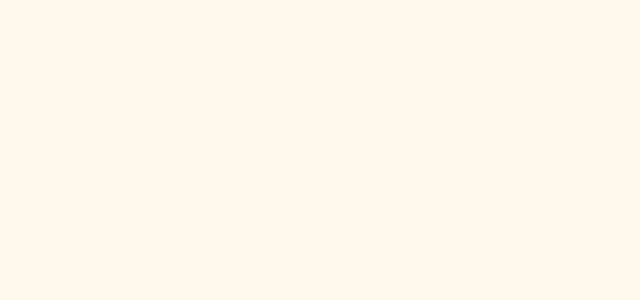
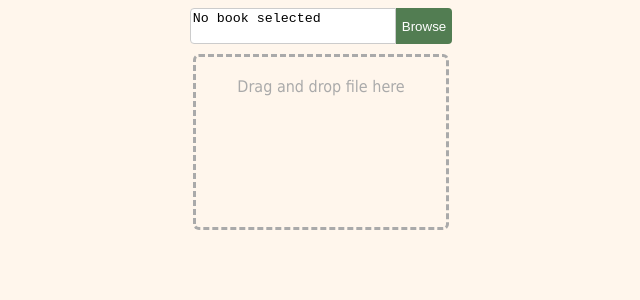
Before and after one commit to FabianKjellberg/book_to_music, a React (Vite) app: page /googletest in a window 1280 px wide. Before the commit this address had no page. Shown: the top 300 px of the page, without its empty margins (319-959 px from the left). Built offline with nearby package versions, Linux system fonts and the light colour scheme; a web font is replaced by a local one.

Commit message:
added file uploader & .epub reader

```diff
--- a/src/App.jsx
+++ b/src/App.jsx
@@ -1,13 +1,15 @@
 import { Route, Routes } from 'react-router-dom';
 import StartPage from './startpage';
 import MixBook from './mixbook';
+import GoogleTest from './googleTest';
 
 function App() {
     return (
         <>
             <Routes className="App">
                 <Route path="/" element={<StartPage />} />
-                <Route path="mixbook" element={<MixBook />} />
+                <Route path="/mixbook" element={<MixBook />} />
+                <Route path="/googletest" element={<GoogleTest />} />
             </Routes>
         </>
     );
--- /dev/null
+++ b/src/bookViewer.jsx
@@ -0,0 +1,52 @@
+import './bookViewer.css'
+import React, { useEffect, useState, useRef } from "react";
+import ePub from 'epubjs';
+
+export default function BookViewer(props) {
+
+    const viewerRef = useRef(null);
+    const [currentPage, setCurrentPage] = useState(1);
+
+
+    useEffect(() => {
+        if(props.book) {
+            const rendition = props.book.renderTo(viewerRef.current, {width: 600, height: 800});
+
+            rendition.display();
+
+            return () => {
+                if (props.book) {
+                    props.book.destroy();
+                }
+            };
+        }
+    }, [props.book]); //
+
+
+    const goToPreviousPage = () => {
+        const rendition = props.book.rendition;
+        rendition.prev();
+    };
+
+    const goToNextPage = () => {
+        const rendition = props.book.rendition;
+        rendition.next();
+    };
+
+    const getTextForCurrentPage = async () => {
+        const rendition = props.book.rendeition;
+        console.log(rendition.getContents())
+    };
+
+    return (
+        <>
+            {props.book &&
+            <div>
+                <div ref={viewerRef}></div>
+                <button onClick={() => goToPreviousPage()}>Go to previous page</button>
+                <button onClick={() => goToNextPage()}>Go to next page</button>
+                <button onClick={() => getTextForCurrentPage()}>get text from this page</button>
+            </div>}
+        </>
+    );
+}
--- /dev/null
+++ b/src/googleTest.jsx
@@ -0,0 +1,42 @@
+import React, { useEffect, useState } from "react";
+import GoogleUtility from './googleUtility.jsx'
+import UploadBookComponent from './uploadBookComponent.jsx'
+import BookViewer from './bookViewer.jsx'
+
+const GoogleTest = () => {
+
+    const [book, setBook] = useState(null);
+
+    const testText = '“day\n' +
+        'of this beloved friend that Emma first sat in mournful thought of\n' +
+        'any continuance. The wedding over, and the bride-people gone, her\n' +
+        'father and herself were left to dine together, with no prospect of\n' +
+        'a third to cheer a long evening. Her father composed himself to\n' +
+        'sleep after dinner, as usual, and she had then only to sit and\n' +
+        'think of what she had lost.\n' +
+        'The event had every promise of happiness for her friend. Mr.\n' +
+        'Weston was a man of unexceptionable character, easy fortune,\n' +
+        'suitable age, and pleasant manners; and there was some satisfaction\n' +
+        'in considering with what self-denying, generous friendship she had\n' +
+        'always wished and promoted the match; but it was a black morning\'s\n' +
+        'work for her. The want of Miss Taylor would be felt every hour of\n' +
+        'every day. She recalled her past kindness—the kindness, the\n' +
+        'affection of sixteen years—how she had taught and how she had\n' +
+        'played with her from five years old—how she had devoted all her\n' +
+        'powers to attach and amuse her in health—and how nursed her through\n' +
+        'the various illnesses of childhood. A large debt of gratitude was\n' +
+        'owing”\n';
+
+
+    return(
+        <>
+            <UploadBookComponent
+                book={book}
+                setBook={setBook}
+            />
+            <BookViewer book={book}/>
+        </>
+    )
+
+}
+export default GoogleTest;
--- /dev/null
+++ b/src/googleUtility.jsx
@@ -0,0 +1,33 @@
+class GoogleUtility {
+
+    static async getSentiment(text) {
+        const apiKey = 'AIzaSyCJKnk4DTZU_qdOu6tNbn-CLCslw7JFc3c';
+        const url = `https://language.googleapis.com/v2/documents:analyzeSentiment?key=${apiKey}`;
+
+
+        try {
+            const response = await fetch(url, {
+                method: 'POST',
+                headers: {
+                    'Content-Type': 'application/json',
+                },
+                body: JSON.stringify({
+                    document: {
+                        content: text,
+                        type: 'PLAIN_TEXT',
+                    },
+                }),
+            });
+
+            const data = await response.json();
+
+            console.log('Sentiment Analysis Result:', data);
+            return data;
+        } catch (error) {
+            console.error('Error in API request:', error);
+            throw error; // Rethrow the error to be caught by the caller if needed
+        }
+    }
+}
+
+export default GoogleUtility;
--- /dev/null
+++ b/src/uploadBookComponent.css
@@ -0,0 +1,52 @@
+.uploadBookComponent {
+    display: flex;
+    flex-direction: column;
+    align-items: center;
+
+}
+
+.buttonAndTextBox {
+    display: flex;
+    align-items: center;
+    margin-bottom: 10px;
+
+}
+
+.selectedBook {
+    width: 200px;
+    height: 30px; /* Adjusted height to match the button */
+    border: 1px solid #ccc;
+    border-radius: 0; /* Removed border-radius */
+    resize: none;
+    border-bottom-left-radius: 4px;
+    border-top-left-radius: 4px;
+}
+
+.browseButton {
+    background-color: #527d52;
+    color: white;
+    border: none;
+    border-top-right-radius: 4px;
+    border-bottom-right-radius: 4px;
+    cursor: pointer;
+    height: 36px;
+}
+
+.dragAndDrop {
+    border: 3px dashed #aaa;
+    border-radius: 6px;
+    text-align: center;
+    text-align-all: center;
+    width: 250px;
+    height: 150px;
+    cursor: pointer;
+    font-family: "tahoma";
+    color: #aaa;
+    padding-top: 20px;
+}
+
+/* Optional: Style the drag-and-drop area when files are being dragged over */
+.dragAndDrop.dragging {
+    background-color: #f0f8ff;
+    border-color: #4682b4;
+}
--- /dev/null
+++ b/src/uploadBookComponent.jsx
@@ -0,0 +1,83 @@
+import './uploadBookComponent.css'
+import React, { useEffect, useState, useRef } from "react";
+import ePub from 'epubjs';
+
+export default function UploadBookComponent(props) {
+    //const [book, setBook] = useState(null);
+    const [bookString, setBookString] = useState("No book selected");
+    const [coverUrl, setCoverUrl] = useState(null);
+    const fileInputRef = useRef(null);
+
+    useEffect(() => {
+        if (props.book != null) {
+            props.book.loaded.metadata.then((metadata) => {
+                setBookString(metadata.title + ", " + metadata.creator);
+            });
+        }
+    }, [props.book]);
+
+    const handleFileSelect = () => {
+        fileInputRef.current.click();
+    };
+
+    const handleFileChange = (event) => {
+        const selectedFile = event.target.files[0];
+
+        if (selectedFile) {
+            processFile(selectedFile);
+        }
+    };
+
+    const handleDrop = (event) => {
+        event.preventDefault();
+        const droppedFile = event.dataTransfer.files[0];
+
+        if (droppedFile) {
+            processFile(droppedFile);
+        }
+    };
+
+    const processFile = (file) => {
+        const reader = new FileReader();
+        reader.onload = (e) => {
+            const fileContents = e.target.result;
+            const newBook = ePub(fileContents);
+
+            props.setBook(newBook);
+        };
+
+        reader.readAsArrayBuffer(file);
+    };
+
+    const handleDragOver = (event) => {
+        event.preventDefault();
+    };
+
+    return (
+        <>
+            <div
+                className="uploadBookComponent"
+                onDrop={handleDrop}
+                onDragOver={handleDragOver}
+            >
+                <div className="buttonAndTextBox">
+                    <textarea className="selectedBook" value={bookString}></textarea>
+                    <button className="browseButton" onClick={handleFileSelect}>
+                        Browse
+                    </button>
+                    <input
+                        type="file"
+                        ref={fileInputRef}
+                        style={{ display: 'none' }}
+                        onChange={handleFileChange}
+                        accept={'.epub'}
+                    />
+                </div>
+                <div className="dragAndDrop">Drag and drop file here</div>
+                {coverUrl && (
+                    <img src={coverUrl} alt="Book Cover" style={{ maxWidth: '100%' }} />
+                )}
+            </div>
+        </>
+    );
+}
```
Also changed, not shown: package.json (+10 -1 lines), src/bookViewer.css (added), 1 other file (tests, documents, lock files or other folders).
